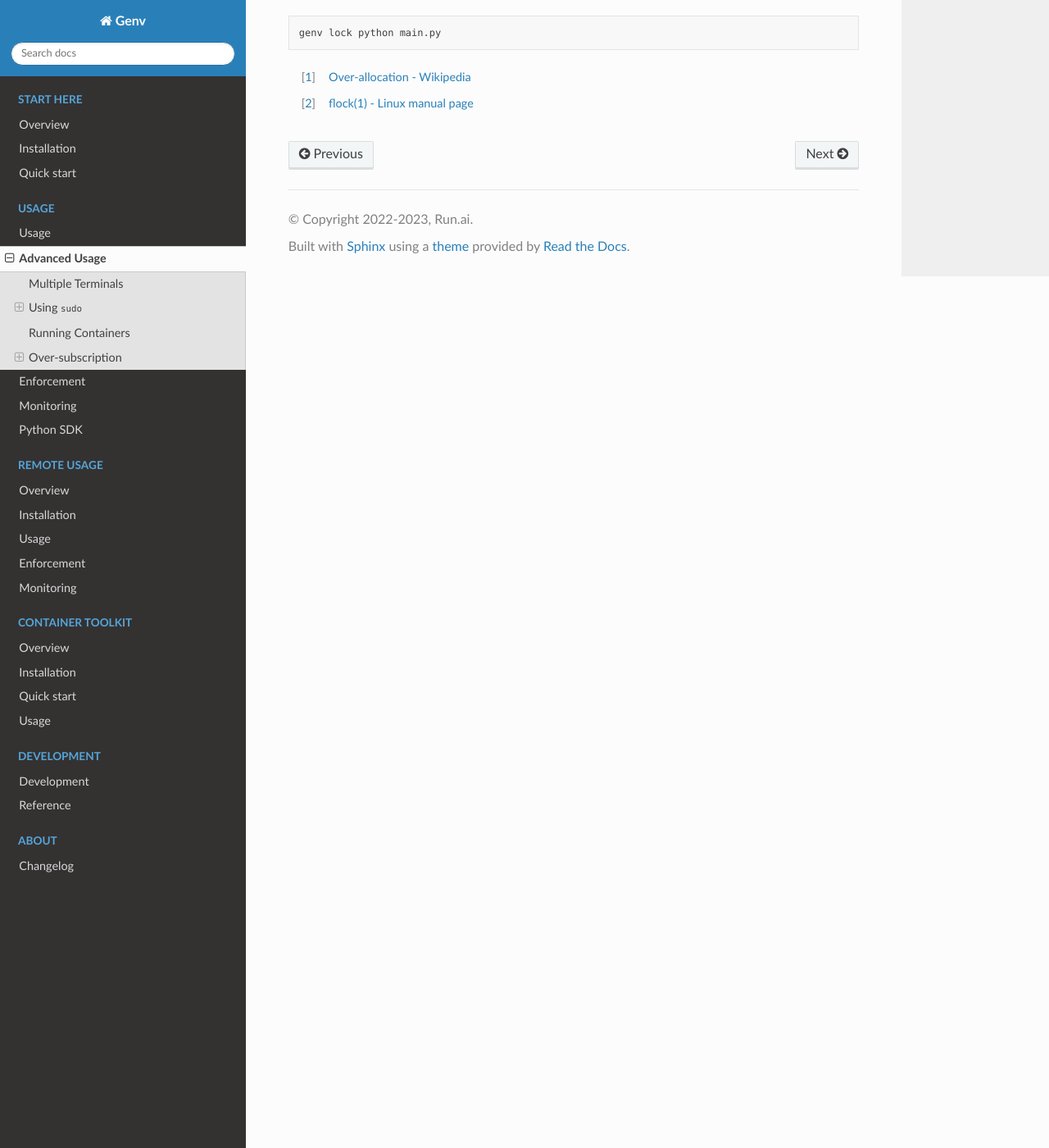
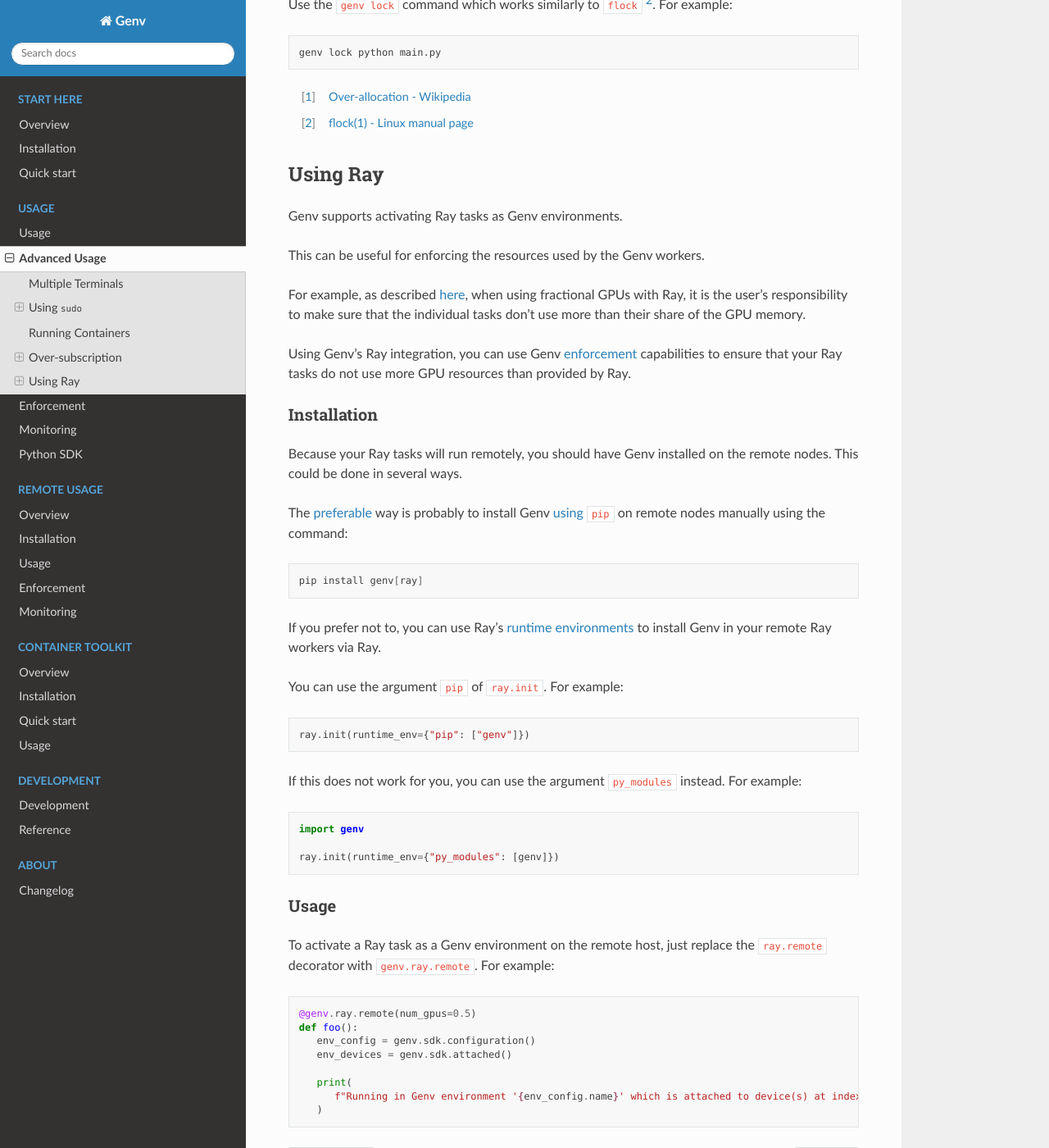
Before and after one commit to run-ai/genv, a Sphinx documentation site: the page built from docs/source/usage/advanced-usage.rst, in a window 1280 px wide and 1400 px high, scrolled down 6410 px. Shown: the whole window at 82% size. Built offline with Sphinx 7.4.7 and the Read the Docs theme 2.0.0, drawn with Linux system fonts in a browser that asks for light colours.

Commit message:
Documented Ray integration

```diff
--- a/docs/source/overview/installation.rst
+++ b/docs/source/overview/installation.rst
@@ -107,6 +107,10 @@
 ------
 To install the :code:`genv-docker` refer to the Genv container toolkit :doc:`installation <../docker/installation>` page.
 
+Ray
+---
+To install the Ray integration of Genv read :ref:`here <Using Ray>`.
+
 .. _Remove Old Version:
 
 Remove Old Version
--- a/docs/source/overview/overview.rst
+++ b/docs/source/overview/overview.rst
@@ -20,7 +20,7 @@
 
 At its core, Genv is a `Python package <https://pypi.org/project/genv>`__ that provisions GPUs to environments and keeps its state as :ref:`files <Files>` at :code:`/var/tmp/genv`.
 
-On top of this core layer, Genv has a CLI (i.e. the command :code:`genv`), :doc:`Python SDK <../usage/python-sdk>` and :doc:`integrations <installation>` with many common tools and environments such as terminal, containers (e.g. :code:`docker`), Visual Studio Code, JupyterLab and PyCharm.
+On top of this core layer, Genv has a CLI (i.e. the command :code:`genv`), :doc:`Python SDK <../usage/python-sdk>` and :doc:`integrations <installation>` with many common tools and environments such as terminal, containers (e.g. :code:`docker`), Ray, Visual Studio Code, JupyterLab and PyCharm.
 
 .. figure:: overview.png
 
--- a/docs/source/usage/advanced-usage.rst
+++ b/docs/source/usage/advanced-usage.rst
@@ -264,3 +264,60 @@
 
 .. [#] `Over-allocation - Wikipedia <https://en.wikipedia.org/wiki/Thin_provisioning#Over-allocation>`_
 .. [#] `flock(1) - Linux manual page <https://man7.org/linux/man-pages/man1/flock.1.html>`_
+
+.. _Using Ray:
+
+Using Ray
+---------
+Genv supports activating Ray tasks as Genv environments.
+
+This can be useful for enforcing the resources used by the Genv workers.
+
+For example, as described `here <https://docs.ray.io/en/latest/ray-core/tasks/using-ray-with-gpus.html#fractional-gpus>`__, when using fractional GPUs with Ray, it is the user's responsibility to make sure that the individual tasks don't use more than their share of the GPU memory.
+
+Using Genv's Ray integration, you can use Genv :doc:`enforcement <./enforcement>` capabilities to ensure that your Ray tasks do not use more GPU resources than provided by Ray.
+
+Installation
+~~~~~~~~~~~~
+Because your Ray tasks will run remotely, you should have Genv installed on the remote nodes.
+This could be done in several ways.
+
+The `preferable <https://docs.ray.io/en/latest/ray-core/handling-dependencies.html#environment-dependencies>`__ way is probably to install Genv :ref:`using <Install Using pip>` :code:`pip` on remote nodes manually using the command:
+
+.. code-block:: shell
+
+   pip install genv[ray]
+
+If you prefer not to, you can use Ray's `runtime environments <https://docs.ray.io/en/latest/ray-core/handling-dependencies.html#runtime-environments>`__ to install Genv in your remote Ray workers via Ray.
+
+You can use the argument :code:`pip` of :code:`ray.init`.
+For example:
+
+.. code-block:: python
+
+   ray.init(runtime_env={"pip": ["genv"]})
+
+If this does not work for you, you can use the argument :code:`py_modules` instead.
+For example:
+
+.. code-block:: python
+
+   import genv
+
+   ray.init(runtime_env={"py_modules": [genv]})
+
+Usage
+~~~~~
+To activate a Ray task as a Genv environment on the remote host, just replace the :code:`ray.remote` decorator with :code:`genv.ray.remote`.
+For example:
+
+.. code-block:: python
+
+   @genv.ray.remote(num_gpus=0.5)
+   def foo():
+      env_config = genv.sdk.configuration()
+      env_devices = genv.sdk.attached()
+
+      print(
+         f"Running in Genv environment '{env_config.name}' which is attached to device(s) at index {','.join(map(str, env_devices))}"
+      )
```
